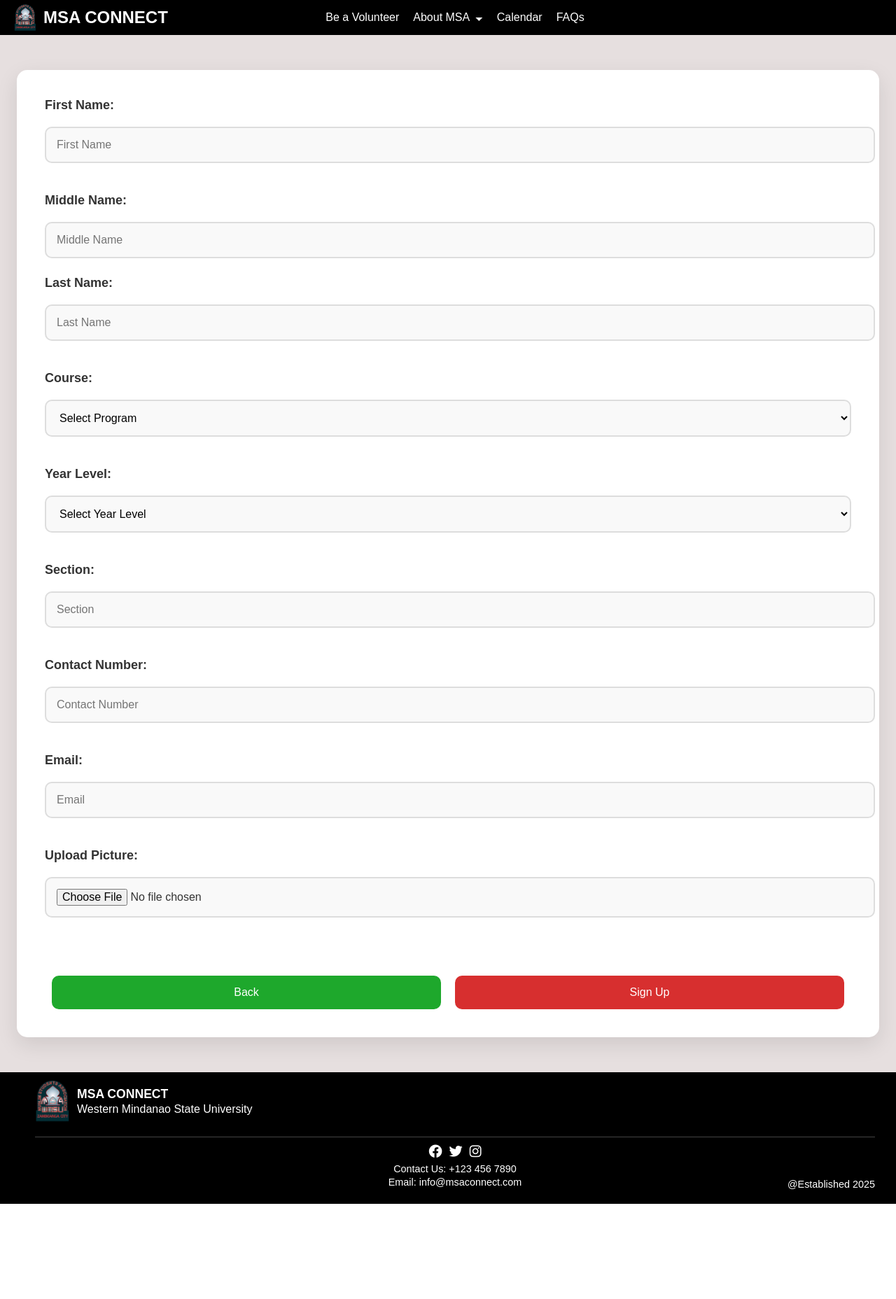
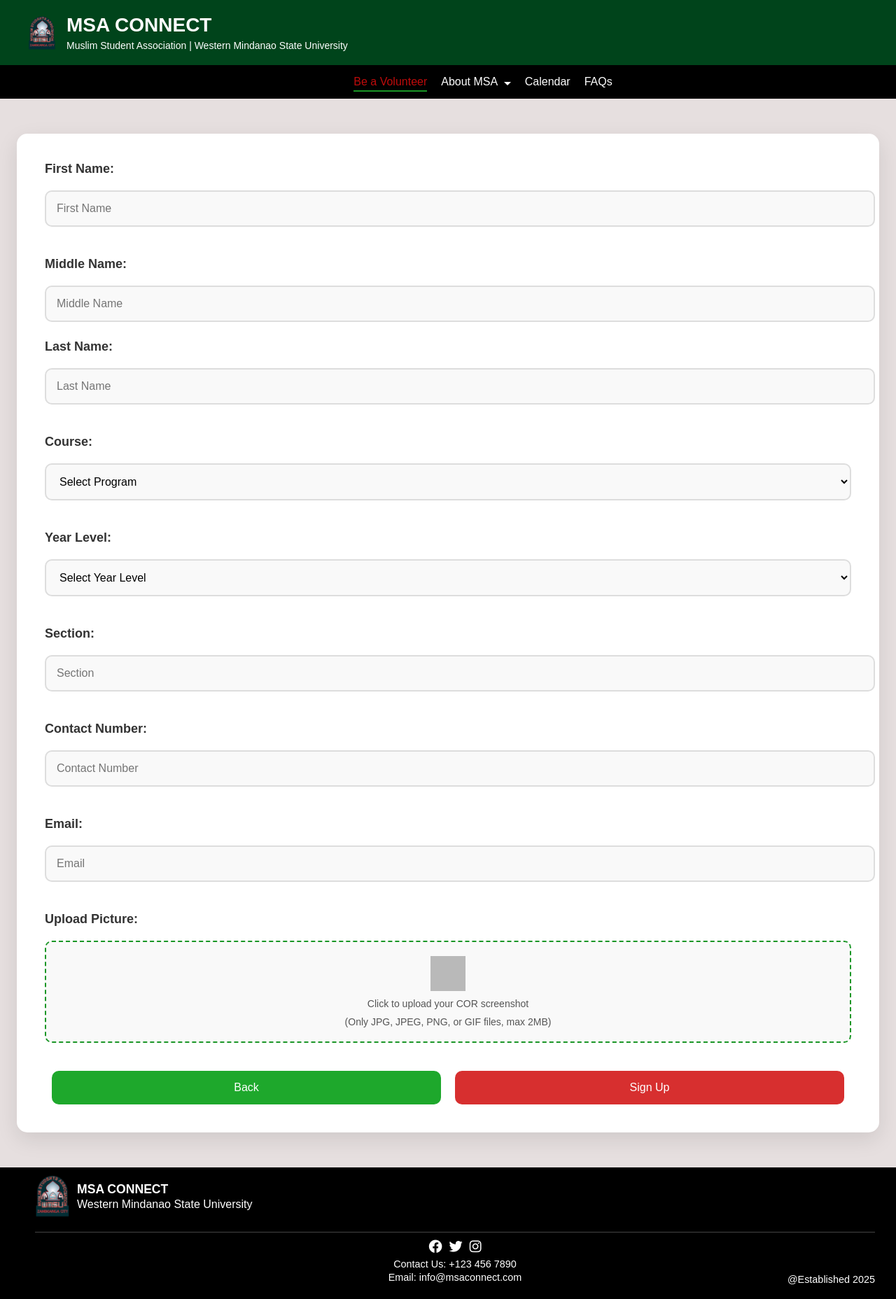
Before and after one commit to ashxeyn/msaconnect, a PHP site: page /views/user/regVolunteer.php in a window 1280 px wide; the page is wider, and only the part inside the window is pictured. Shown: that part at 70% size. Before the commit the page ends 1720 px from the top of that part, so only its background shows below. Run offline with PHP 8.4, Linux system fonts and the light colour scheme; data comes from the database, SQL or seed files in the repository; grey boxes are pictures that could not be loaded.

Commit message:
eto na lahat request mio shaneee
so na ayos kona yung.php di na maglabas di na din mag stretch picture and may design na yung upload pic taspos tingnan mo kung ok na ang header

```diff
--- a/css/aboutus.css
+++ b/css/aboutus.css
@@ -18,8 +18,8 @@ body {
     height: 100vh;
     font-family: Arial, sans-serif;
     color: #333; /* Adjust text color for readability */
+  }
 
-}
   @keyframes gradientAnimation {
     0% {
         background-position: 0% 50%;
@@ -68,18 +68,21 @@ body {
     max-width: 600px; /* Set a maximum width */
     margin: 20px auto; /* Center the sections */
     text-align: center; /* Center the text */
+    color: #fff; /* White text color */
   }
 
   .mission-section h3,
   .vision-section h3 {
     font-size: 20px; /* Adjust heading size */
     margin-bottom: 10px; /* Add space below the heading */
+    font-weight: bold; /* Make the text bolder */
   }
 
   .mission-section p,
   .vision-section p {
     font-size: 16px; /* Adjust paragraph text size */
     line-height: 1.6; /* Improve readability with line height */
+    font-weight: bold; /* Make the text bolder */
   }
 
   /* Executive Officers Section */
--- a/css/header.css
+++ b/css/header.css
@@ -9,197 +9,225 @@
 
 /* Header Styles */
 header {
-    background: #000000;
+  background: #000000; /* Dark background for the header */
   color: #fff;
-    padding: 10px 20px !important; /* Force consistent padding */
   display: flex;
-    justify-content: space-between; /* Push logo to left and nav to center */
-    align-items: center; /* Center vertically */
-    height: 50px !important; /* Adjust the height of the header */
-    position: relative; /* Required for z-index */
-    z-index: 1000; /* Ensure header is above the carousel */
-    width: 100%; /* Ensure header spans the full width of the screen */
-    box-sizing: border-box; /* Include padding and border in the element's total width and height */
+  flex-direction: column; /* Stack logo and navbar vertically */
+  align-items: flex-start; /* Align content to the left */
+  width: 100%;
+  box-sizing: border-box;
 }
 
-  header .logo {
+/* Top Section: Logo and MSA CONNECT */
+.header-top {
+  background: #00441b; /* Green background for the top section */
+  width: 100%;
+  padding: 20px 40px; /* Increased padding */
+  display: flex;
+  justify-content: flex-start; /* Move logo and text to the left */
+  align-items: center;
+}
+
+.header-top .logo {
   display: flex;
   align-items: center;
 }
 
-  header .logo a {
+.header-top .logo a {
   display: flex;
   align-items: center;
   text-decoration: none;
   color: white;
 }
 
-  header .logo .logo-image {
-    height: 40px;
-    margin-right: 10px;
+.header-top .logo .logo-image {
+  height: 50px; /* Slightly larger logo */
+  margin-right: 15px; /* Increased margin */
 }
 
-  header .logo .logo-text {
-    font-size: 24px;
+.header-top .logo .logo-text-container {
+  display: flex;
+  flex-direction: column; /* Stack text vertically */
+  align-items: flex-start; /* Align text to the left */
+}
+
+.header-top .logo .logo-text {
+  font-size: 28px; /* Larger font size */
   font-weight: bold;
   color: white;
+  margin-bottom: 5px; /* Space between main text and subtext */
 }
 
-  header .nav-links {
+.header-top .logo .logo-subtext {
+  font-size: 14px; /* Smaller font size for subtext */
+  color: white;
+  text-align: left; /* Align subtext to the left */
+}
+
+/* Bottom Section: Navigation Bar */
+.navbar {
+  background: #000000; /* Black background for the navbar */
+  width: 100%;
+  padding: 15px 40px; /* Increased padding */
+  display: flex;
+  justify-content: center; /* Center navigation links */
+  align-items: center;
+}
+
+.nav-links {
   list-style: none;
   display: flex;
   margin: 0;
   padding: 0;
-    position: absolute; /* Position the nav absolutely */
-    left: 50%; /* Move nav to the center */
-    transform: translateX(-50%); /* Adjust for exact centering */
-    top: 50%; /* Center the nav links vertically */
-    transform: translate(-50%, -50%); /* Adjust for exact centering */
 }
 
-  header .nav-links li {
-    position: relative; /* Required for the hover effect */
+.nav-links li {
+  position: relative;
   margin-left: 20px;
 }
 
-  header .nav-links li a {
+.nav-links li a {
   color: #fff;
   text-decoration: none;
   font-size: 16px;
-    transition: color 0.3s ease; /* Smooth color transition */
+  transition: color 0.3s ease;
 }
 
-  /* Dropdown menu styles */
-  header .nav-links .dropdown-content {
+/* Dropdown Menu Styles */
+.nav-links .dropdown-content {
   display: none;
   position: absolute;
-    top: 100%; /* Position below the parent link */
+  top: 100%;
   left: 0;
-    background-color: #ffffff; /* White background */
-    min-width: 200px; /* Increased min-width */
+  background-color: #ffffff;
+  min-width: 200px;
   box-shadow: 0px 8px 16px rgba(0, 0, 0, 0.2);
-    z-index: 1001; /* Ensure dropdown is above the carousel */
-    list-style: none; /* Remove bullets from dropdown */
-    padding: 0; /* Remove padding */
-    margin: 0; /* Remove margin */
-    border-radius: 5px; /* Rounded corners */
-    overflow: hidden; /* Ensure rounded corners are visible */
+  z-index: 1001;
+  list-style: none;
+  padding: 0;
+  margin: 0;
+  border-radius: 5px;
+  overflow: hidden;
 }
 
-  header .nav-links .dropdown-content li {
-    padding: 16px 20px; /* Increased padding */
-    background-color: #ffffff; /* White background */
-    border-bottom: 1px solid #ddd; /* Add a subtle border */
+.nav-links .dropdown-content li {
+  padding: 16px 20px;
+  background-color: #ffffff;
+  border-bottom: 1px solid #ddd;
 }
 
-  header .nav-links .dropdown-content li:last-child {
-    border-bottom: none; /* Remove border from the last item */
+.nav-links .dropdown-content li:last-child {
+  border-bottom: none;
 }
 
-  header .nav-links .dropdown-content li a {
+.nav-links .dropdown-content li a {
   color: #000000;
   text-decoration: none;
   display: block;
   transition: background-color 0.3s ease;
 }
 
-  header .nav-links .dropdown-content li a:hover {
-    background-color: #f1f1f1; /* Light grey background on hover */
-    text-decoration: none; /* Remove underline on hover */
+.nav-links .dropdown-content li a:hover {
+  background-color: #f1f1f1;
+  text-decoration: none;
 }
 
 /* Show the dropdown menu on hover */
-  header .nav-links .dropdown:hover .dropdown-content {
+.nav-links .dropdown:hover .dropdown-content {
   display: block;
 }
 
 /* Hover effect for the line */
-  header .nav-links > li > a::after {
+.nav-links > li > a::after {
   content: "";
   position: absolute;
   left: 0;
-    bottom: -5px; /* Adjust this to control the distance of the line from the text */
+  bottom: -5px;
   width: 100%;
-    height: 2px; /* Thickness of the line */
-    background-color: #1a9626; /* Color of the line */
-    transform: scaleX(0); /* Initially hidden */
+  height: 2px;
+  background-color: #1a9626;
+  transform: scaleX(0);
   transform-origin: bottom right;
-    transition: transform 0.3s ease; /* Smooth animation */
+  transition: transform 0.3s ease;
 }
 
 /* Show the line on hover */
-  header .nav-links > li > a:hover::after,
-  header .nav-links > li > a.active::after {
-    transform: scaleX(1); /* Expand the line */
+.nav-links > li > a:hover::after,
+.nav-links > li > a.active::after {
+  transform: scaleX(1);
   transform-origin: bottom left;
 }
 
 /* Optional: Change text color on hover */
-  header .nav-links li a:hover,
-  header .nav-links li a.active {
-    color: #be0b0b; /* Change to your preferred hover color */
+.nav-links li a:hover,
+.nav-links li a.active {
+  color: #be0b0b;
 }
 
-  header .navbar {
-    margin: 0 !important;
-    padding: 0 !important;
-  }
-
-  header .nav-links .dropdown .arrow {
+/* Dropdown Arrow */
+.nav-links .dropdown .arrow {
   display: inline-block;
   margin-left: 5px;
   width: 0;
   height: 0;
   border-left: 5px solid transparent;
   border-right: 5px solid transparent;
-    border-top: 5px solid white; /* Arrow color */
-    transition: transform 0.3s ease; /* Smooth rotation */
+  border-top: 5px solid white;
+  transition: transform 0.3s ease;
 }
 
-  header .nav-links .dropdown:hover .arrow {
-    transform: rotate(180deg); /* Rotate arrow on hover */
+.nav-links .dropdown:hover .arrow {
+  transform: rotate(180deg);
 }
 
 /* Media Queries for Responsiveness */
 @media (max-width: 768px) {
-    header {
-      flex-direction: column;
-      height: auto; /* Adjust height for smaller screens */
+  .header-top {
+      padding: 15px 20px; /* Adjusted padding for smaller screens */
   }
 
-    header .nav-links {
-      position: static; /* Remove absolute positioning */
-      transform: none; /* Remove transform */
-      flex-direction: column; /* Stack links vertically */
-      width: 100%; /* Full width */
-      text-align: center; /* Center align text */
+  .header-top .logo .logo-text {
+      font-size: 24px; /* Adjusted font size */
   }
 
-    header .nav-links li {
-      margin: 10px 0; /* Add margin between items */
+  .header-top .logo .logo-subtext {
+      font-size: 12px; /* Adjusted font size */
   }
 
-    header .nav-links .dropdown-content {
-      position: static; /* Remove absolute positioning */
-      box-shadow: none; /* Remove box shadow */
-      border-radius: 0; /* Remove border radius */
+  .nav-links {
+      flex-direction: column;
+      text-align: center;
   }
 
-    header .nav-links .dropdown-content li {
-      padding: 10px 15px; /* Adjust padding */
+  .nav-links li {
+      margin: 10px 0;
+  }
+
+  .nav-links .dropdown-content {
+      position: static;
+      box-shadow: none;
+      border-radius: 0;
+  }
+
+  .nav-links .dropdown-content li {
+      padding: 10px 15px;
   }
 }
 
 @media (max-width: 480px) {
-    header .logo .logo-text {
-      font-size: 20px; /* Adjust font size for smaller screens */
+  .header-top .logo .logo-text {
+      font-size: 20px; /* Adjusted font size */
   }
 
-    header .nav-links li a {
-      font-size: 14px; /* Adjust font size for smaller screens */
+  .header-top .logo .logo-subtext {
+      font-size: 10px; /* Adjusted font size */
   }
 
-    header .nav-links .dropdown-content li {
-      padding: 8px 10px; /* Adjust padding */
+  .nav-links li a {
+      font-size: 14px;
+  }
+
+  .nav-links .dropdown-content li {
+      padding: 8px 10px;
   }
 }
--- a/css/registerVolunteer.css
+++ b/css/registerVolunteer.css
@@ -60,39 +60,83 @@ span p {
 }
 
 /* Image Preview Styles */
+/* Upload Container Styles */
+.upload-container {
+    margin-bottom: 20px;
+}
+
+.upload-area {
+    border: 2px dashed #1a9626;
+    border-radius: 10px;
+    padding: 20px;
+    text-align: center;
+    cursor: pointer;
+    background-color: #f9f9f9;
+    transition: background-color 0.3s ease;
+}
+
+.upload-area:hover {
+    background-color: #e9f5e9;
+}
+
+.upload-placeholder {
+    display: flex;
+    flex-direction: column;
+    align-items: center;
+    gap: 10px;
+}
+
+.upload-icon {
+    width: 50px;
+    height: 50px;
+    opacity: 0.7;
+}
+
+.upload-placeholder p {
+    margin: 0;
+    font-size: 14px;
+    color: #555;
+}
+
+.upload-hint {
+    font-size: 12px;
+    color: #888;
+}
+
+/* Image Preview Styles */
 .image-preview {
     position: relative;
-    display: inline-block;
-    margin-bottom: 25px; /* Increased margin for spacing */
+    margin-top: 10px;
+    display: none;
 }
 
-.image-preview img {
+#preview-img {
     max-width: 100%;
-    border-radius: 10px; /* Larger border radius for a softer look */
-    box-shadow: 0 4px 10px rgba(0, 0, 0, 0.1); /* Subtle shadow for depth */
+    max-height: 200px;
+    border-radius: 10px;
+    border: 1px solid #ddd;
 }
 
 .remove-image {
     position: absolute;
-    top: 15px; /* Adjusted position for better alignment */
-    right: 15px; /* Adjusted position for better alignment */
-    background: #ff4d4d; /* Brighter red for better visibility */
+    top: -10px;
+    right: -10px;
+    background-color: #ff4d4d;
     color: white;
     border: none;
     border-radius: 50%;
+    width: 25px;
+    height: 25px;
     cursor: pointer;
-    font-size: 16px; /* Increased font size for better visibility */
-    width: 30px; /* Increased size for better clickability */
-    height: 30px; /* Increased size for better clickability */
-    text-align: center;
-    line-height: 30px; /* Adjusted line height for better alignment */
-    transition: background-color 0.3s ease; /* Smooth transition for background color */
+    font-size: 14px;
+    display: flex;
+    align-items: center;
+    justify-content: center;
 }
 
 .remove-image:hover {
-    background: #ff1a1a; /* Darker red on hover */
+    background-color: #ff1a1a;
 }
-
 /* Button Container Styles */
 .button-container {
     display: flex;
--- a/css/user.landingpage.css
+++ b/css/user.landingpage.css
@@ -285,9 +285,8 @@ tr:hover {
 .update-item img {
   width: 100%;
   height: auto;
-  max-width: 1536px;
-  max-height: 1536px;
-  object-fit: cover; /* Ensure the image covers the entire area */
+  max-height: 200px; /* Set a maximum height for the images */
+  object-fit: cover; /* Ensure the image maintains its aspect ratio */
 }
 
 .update-details {
--- a/css/volunteering.css
+++ b/css/volunteering.css
@@ -35,7 +35,7 @@ body {
   left: 0;
   width: 100%;
   height: 100%;
-  background-image: url('../assets/images/file-28065-f13c4b6341cbf0b3faeb63a57bbefe55.jpg'); /* Add your image path here */
+  background-image: url('../assets/images/login.jpg'); /* Add your image path here */
   background-size: cover; /* Ensure the image covers the entire area */
   background-position: center; /* Center the image */
   background-repeat: no-repeat; /* Prevent the image from repeating */
--- a/includes/header.php
+++ b/includes/header.php
@@ -3,31 +3,39 @@
 <head>
     <meta charset="UTF-8">
     <meta name="viewport" content="width=device-width, initial-scale=1.0">
-    <title>Simple Landing Page</title>
+    <title>Two-Tone Header Design</title>
     <?php $base_url = 'http://' . $_SERVER['HTTP_HOST'] . '/msaconnect/'; ?>
     <link rel="stylesheet" href="<?php echo $base_url; ?>css/header.css">
 </head>
 <body>
 <header>
-    <nav class="navbar">
+    <!-- Top Section: Logo and MSA CONNECT -->
+    <div class="header-top">
         <div class="logo">
-            <a href="<?php echo $base_url; ?>views/user/landing_page.php">
+            <a href="<?php echo $base_url; ?>views/user/landing_page">
                 <img src="<?php echo $base_url; ?>assets/images/msa_logo.png" class="logo-image">
-                <span class="logo-text">MSA CONNECT</span>
+                <div class="logo-text-container">
+                    <span class="logo-text">MSA CONNECT</span>
+                    <span class="logo-subtext">Muslim Student Association | Western Mindanao State University</span>
+                </div>
             </a>
         </div>
+    </div>
+
+    <!-- Bottom Section: Navigation Bar -->
+    <nav class="navbar">
         <ul class="nav-links">
-            <li><a href="<?php echo $base_url; ?>views/user/volunteer.php" class="<?php echo (basename($_SERVER['PHP_SELF']) == 'volunteer.php') ? 'active' : ''; ?>">Be a Volunteer</a></li>
+            <li><a href="<?php echo $base_url; ?>views/user/volunteer" class="<?php echo (basename($_SERVER['PHP_SELF']) == 'volunteer.php' || basename($_SERVER['PHP_SELF']) == 'regVolunteer.php') ? 'active' : ''; ?>">Be a Volunteer</a></li>
             <li class="dropdown">
-                <a href="<?php echo $base_url; ?>views/user/aboutus.php" class="<?php echo (basename($_SERVER['PHP_SELF']) == 'aboutus.php') ? 'active' : ''; ?>">About MSA <span class="arrow"></span></a>
+                <a href="<?php echo $base_url; ?>views/user/aboutus" class="<?php echo (basename($_SERVER['PHP_SELF']) == 'aboutus.php') ? 'active' : ''; ?>">About MSA <span class="arrow"></span></a>
                 <ul class="dropdown-content">
-                    <li><a href="<?php echo $base_url; ?>views/user/aboutus.php" class="<?php echo (basename($_SERVER['PHP_SELF']) == 'aboutus.php') ? 'active' : ''; ?>">About Us</a></li>
-                    <li><a href="<?php echo $base_url; ?>views/user/Bylaws.php" class="<?php echo (basename($_SERVER['PHP_SELF']) == 'Bylaws.php') ? 'active' : ''; ?>">Bylaws</a></li>
-                    <li><a href="<?php echo $base_url; ?>views/user/transparencyreport.php" class="<?php echo (basename($_SERVER['PHP_SELF']) == 'transparencyreport.php') ? 'active' : ''; ?>">Transparency</a></li>
+                    <li><a href="<?php echo $base_url; ?>views/user/aboutus" class="<?php echo (basename($_SERVER['PHP_SELF']) == 'aboutus.php') ? 'active' : ''; ?>">About Us</a></li>
+                    <li><a href="<?php echo $base_url; ?>views/user/Bylaws" class="<?php echo (basename($_SERVER['PHP_SELF']) == 'Bylaws.php') ? 'active' : ''; ?>">Bylaws</a></li>
+                    <li><a href="<?php echo $base_url; ?>views/user/transparencyreport" class="<?php echo (basename($_SERVER['PHP_SELF']) == 'transparencyreport.php') ? 'active' : ''; ?>">Transparency</a></li>
                 </ul>
             </li>
-            <li><a href="<?php echo $base_url; ?>views/user/calendar.php" class="<?php echo (basename($_SERVER['PHP_SELF']) == 'calendar.php') ? 'active' : ''; ?>">Calendar</a></li>
-            <li><a href="<?php echo $base_url; ?>views/user/faqs.php" class="<?php echo (basename($_SERVER['PHP_SELF']) == 'faqs.php') ? 'active' : ''; ?>">FAQs</a></li>
+            <li><a href="<?php echo $base_url; ?>views/user/calendar" class="<?php echo (basename($_SERVER['PHP_SELF']) == 'calendar.php') ? 'active' : ''; ?>">Calendar</a></li>
+            <li><a href="<?php echo $base_url; ?>views/user/faqs" class="<?php echo (basename($_SERVER['PHP_SELF']) == 'faqs.php') ? 'active' : ''; ?>">FAQs</a></li>
         </ul>
     </nav>
 </header>
--- a/views/user/landing_page.php
+++ b/views/user/landing_page.php
@@ -116,7 +116,7 @@
     <div class="volunteer-content">
         <h2>Join our Volunteers!</h2>
         <p>Volunteering is a great way to give back to the community, develop new skills, and make a positive impact. Whether you're helping with events, organizing activities, or supporting our initiatives, your contribution matters!</p>
-        <a href="regVolunteer.php" class="cta-button">Join Now!</a>
+        <a href="volunteer.php" class="cta-button">Join Now!</a>
     </div>
 </section>
 
--- a/views/user/regVolunteer.php
+++ b/views/user/regVolunteer.php
@@ -158,17 +158,23 @@ if ($_SERVER['REQUEST_METHOD'] == 'POST') {
         <input type="email" id="email" name="email" placeholder="Email" value="<?= $email ?>">
         <span><p><?= $emailErr ?></p></span>
         <br>
-
-        <label for="image">Upload Picture:</label>
-        <input type="file" id="image" name="image" accept="image/*" onchange="previewImage(event)">
+            <label for="image">Upload Picture:</label>
+    <div class="upload-container">
+        <div class="upload-area" id="upload-area" onclick="document.getElementById('image').click()">
+            <div class="upload-placeholder" id="upload-placeholder">
+                <img src="../../assets/icons/upload-icon.png" alt="Upload Icon" class="upload-icon">
+                <p>Click to upload your COR screenshot</p>
+                <p class="upload-hint">(Only JPG, JPEG, PNG, or GIF files, max 2MB)</p>
+            </div>
+            <div class="image-preview" id="image-preview" style="display: none;">
+                <img id="preview-img" src="#" alt="Image Preview">
+                <button type="button" class="remove-image" onclick="removeImage()">x</button>
+            </div>
+        </div>
+        <input type="file" id="image" name="image" accept="image/*" onchange="previewImage(event)" style="display: none;">
         <input type="hidden" name="existing_image" value="<?= $cor_file ?>">
         <span><p><?= $imageErr ?></p></span>
-        <br>
-
-        <div class="image-preview" id="image-preview" style="display: none;">
-            <img id="preview-img" src="#" alt="Image Preview">
-            <button type="button" class="remove-image" onclick="removeImage()">x</button>
-        </div>
+    </div>
 
         <div class="button-container">
             <button type="button" class="back-button" onclick="window.location.href='volunteer.php'">Back</button>
@@ -176,5 +182,6 @@ if ($_SERVER['REQUEST_METHOD'] == 'POST') {
         </div>
     </form>
     <?php include '../../includes/footer.php'; ?>
+    <script src="../../js/regVolunteer.js"></script>
 </body>
 </html>
--- a/views/user/volunteer.php
+++ b/views/user/volunteer.php
@@ -22,7 +22,7 @@
             </p>
             <!-- Volunteer Now Button -->
             <div class="volunteer-button-container">
-                <button class="volunteer-button" onclick="window.location.href='regVolunteer.php'">Volunteer Now!</button>
+                <button class="volunteer-button" onclick="window.location.href='regVolunteer'">Volunteer Now!</button>
             </div>
         </div>
     </div>
```
Also changed, not shown: css/faqs.css (+5 -3 lines), js/regVolunteer.js (added, +31 -0 lines). Lines whose indentation alone changed are shown as unchanged.
